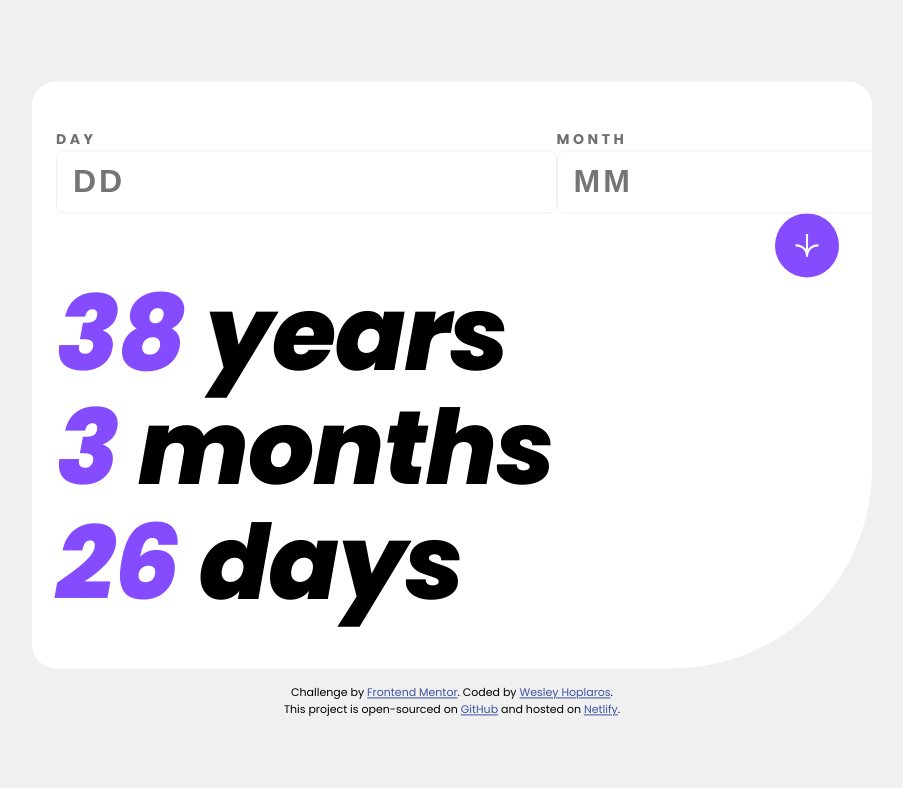
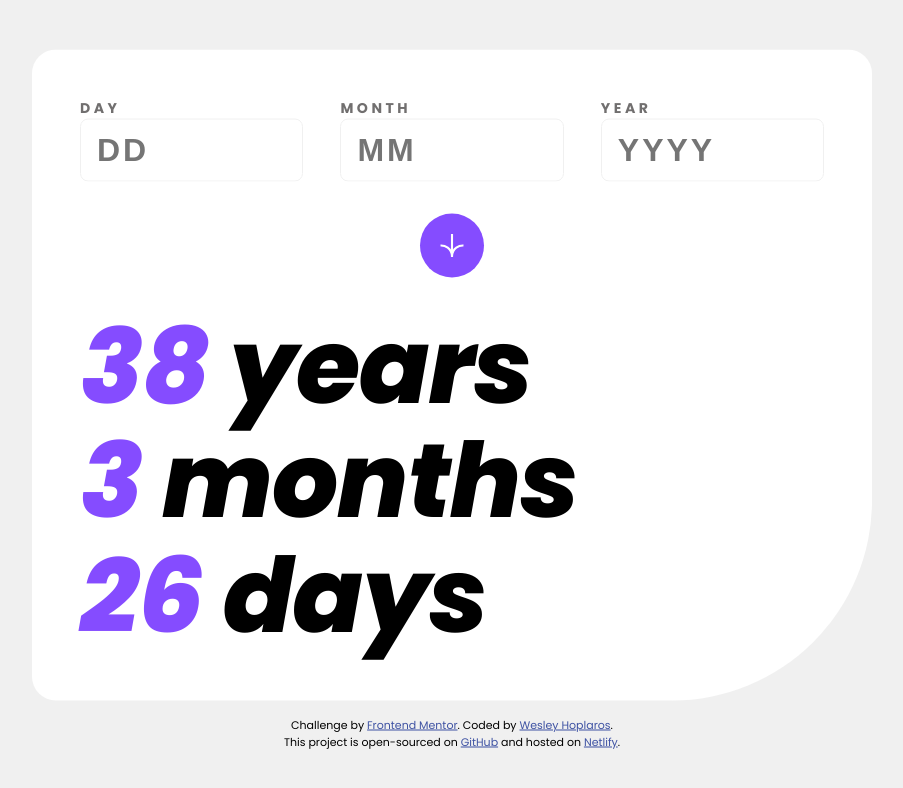
Before and after one commit to whoplaros/age-calculator-challenge, a plain HTML site: page index.html in a window 1280 px wide. Shown: the whole page, without its empty margins (188-1091 px from the left). Drawn offline with Linux system fonts and the light colour scheme.

Commit message:
css changes to flexbox

```diff
--- a/index.html
+++ b/index.html
@@ -32,6 +32,8 @@
 										placeholder="DD"
 										name="birthday-day"
 										id="birthday-day"
+										min="1"
+										max="31"
 										required
 									/>
 								</div>
@@ -42,6 +44,8 @@
 										placeholder="MM"
 										name="birthday-month"
 										id="birthday-month"
+										min="1"
+										max="12"
 										required
 									/>
 								</div>
@@ -52,6 +56,8 @@
 										placeholder="YYYY"
 										name="birthday-year"
 										id="birthday-year"
+										min="1925"
+										max="2024"
 										required
 									/>
 								</div>
--- a/src/style.css
+++ b/src/style.css
@@ -67,23 +67,24 @@ body {
 	top: 50%;
 	left: 50%;
 	transform: translate(-50%, -50%);
-	width: 90%;
+	width: 95%;
+	overflow: hidden;
 }
 .calculator-box {
 	background-color: var(--white);
 	border-radius: 24px 24px 200px 24px;
-	display: flex;
-	flex-direction: row;
 	margin: auto auto 1rem;
-	overflow-x: hidden;
+	overflow: hidden;
+	padding: 3rem;
 }
 .calculator-box--container {
-	margin: 3rem 1.5rem;
 	position: relative;
 }
 header {
 	color: var(--grey);
+	width: 100%;
 }
+
 form label {
 	font-size: 0.75rem;
 	font-weight: 700;
@@ -96,7 +97,7 @@ form input {
 	font-weight: 700;
 	letter-spacing: 3px;
 	font-style: normal;
-	padding: 0.75rem 2.85rem 0.75rem 1rem;
+	padding: 0.75rem 0.85rem 0.75rem 1rem;
 	border-radius: 8px;
 	border: 1px solid var(--line);
 }
@@ -118,25 +119,19 @@ button svg g {
 button span {
 	display: none;
 }
-h1 {
-	font-size: 3.5rem;
-	font-style: italic;
-	font-weight: 800;
-	line-height: 110%;
-	letter-spacing: -1.12px;
-}
 .header--form-inputs-container {
-	position: relative;
 	display: flex;
-	width: 100%;
-	flex-direction: row;
+	box-sizing: border-box;
+	overflow: hidden;
+	max-width: 100%;
 	justify-content: space-between;
 }
 .input-wrapper {
 	display: flex;
 	flex-direction: column;
-	flex-wrap: wrap;
-	justify-content: left;
+	flex: 1;
+	overflow: auto;
+	max-width: 30%;
 }
 .header--form-button-container {
 	display: flex;
@@ -144,6 +139,15 @@ h1 {
 	align-items: center;
 	height: 100%;
 	width: 100%;
+	margin: 2rem auto;
+}
+
+h1 {
+	font-size: 3.5rem;
+	font-style: italic;
+	font-weight: 800;
+	line-height: 110%;
+	letter-spacing: -1.12px;
 }
 
 .calculated-numbers {
```
